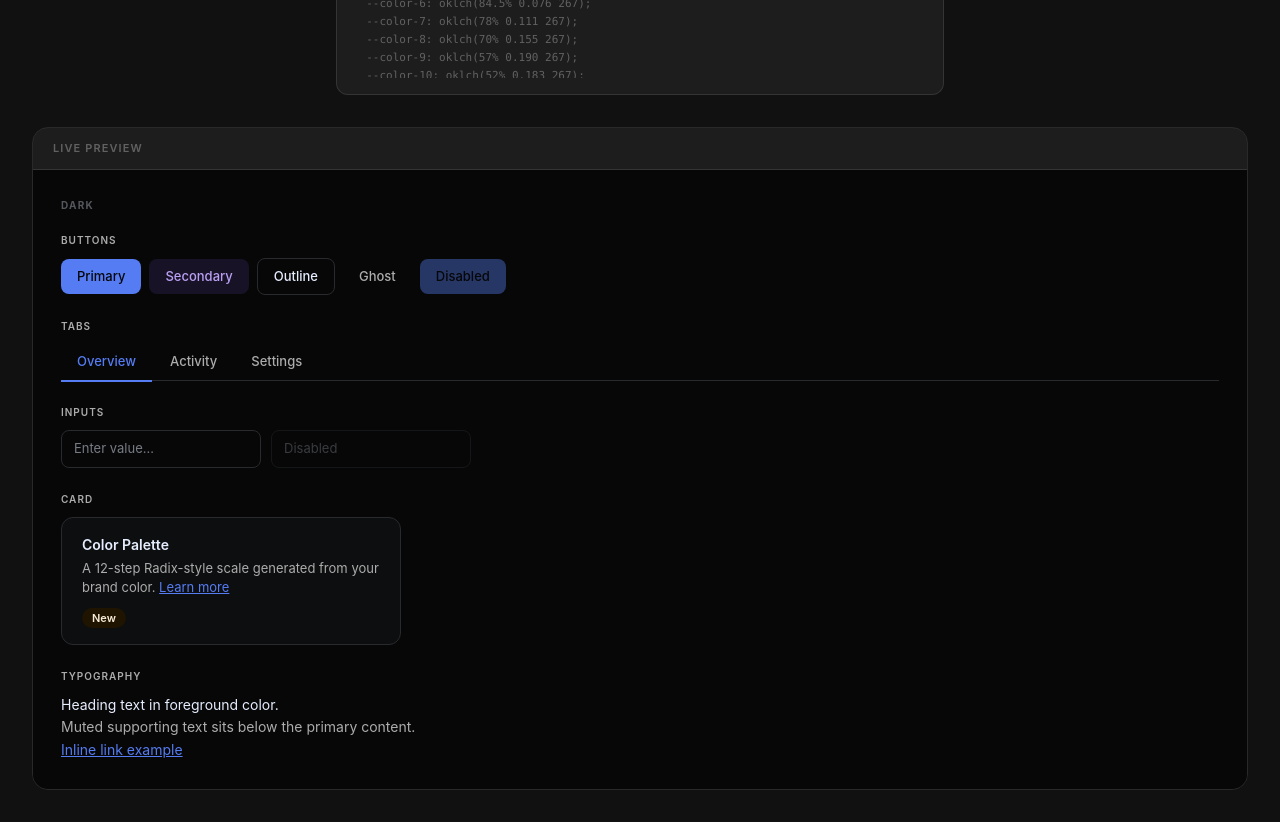
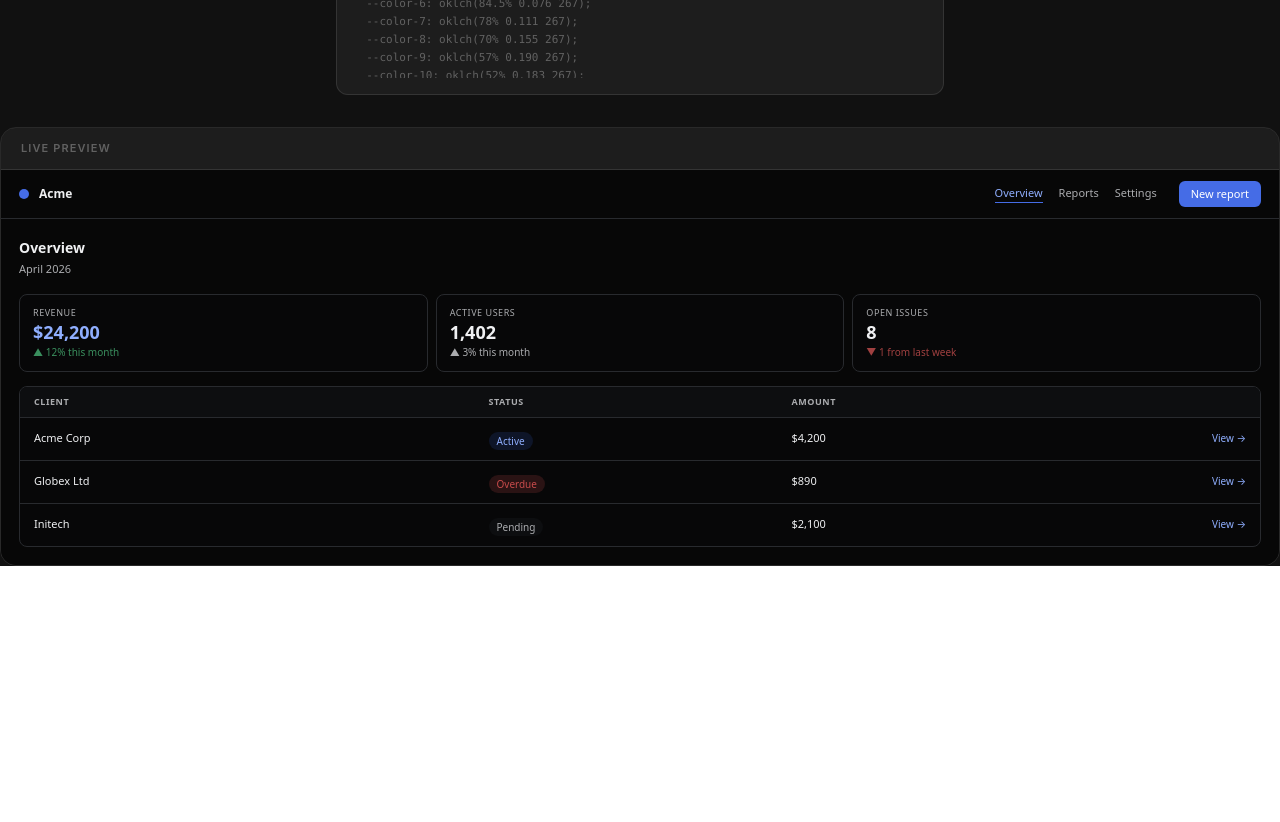
Before and after one commit to wonddark/colorizit, a React (Vite) app: page / in a window 1280 px wide. Shown: the part 1320-2142 px from the top of the page. After the commit the page ends 1886 px from the top, so only its background shows below. Built offline with nearby package versions, Linux system fonts and the light colour scheme.

Commit message:
feat: wire PreviewPanel to DashboardPreview, remove buildTokens from preview path

```diff
--- a/src/components/PreviewPanel.tsx
+++ b/src/components/PreviewPanel.tsx
@@ -1,6 +1,4 @@
-import { useMemo } from 'react'
-import { buildTokens } from '../lib/buildTokens'
-import { ComponentKit } from './ComponentKit'
+import { DashboardPreview } from './DashboardPreview'
 import type { PaletteResult, BackgroundResult } from '../lib/generatePalette'
 
 type Props = {
@@ -13,22 +11,19 @@ type Props = {
   theme: 'light' | 'dark'
 }
 
-export function PreviewPanel({ palette, neutralGray, tintedGray, background, accentPalette, secondaryPalette, theme }: Props) {
-  const tokens = useMemo(
-    () => buildTokens(palette, neutralGray, tintedGray, background, accentPalette, secondaryPalette),
-    [palette, neutralGray, tintedGray, background, accentPalette, secondaryPalette],
-  )
-
+export function PreviewPanel({ palette, tintedGray, background, accentPalette, theme }: Props) {
   return (
-    <section style={{ padding: '0 32px 32px' }}>
+    <section>
       <div style={{ borderRadius: '16px', border: '1px solid var(--app-border)', overflow: 'hidden' }}>
         <div style={{ padding: '12px 20px', borderBottom: '1px solid var(--app-border)', fontSize: '11px', fontWeight: 600, textTransform: 'uppercase', letterSpacing: '0.1em', color: 'var(--app-fg-muted)', background: 'var(--app-surface)' }}>
           Live Preview
         </div>
-        <ComponentKit
-          id={`preview-${theme}`}
-          tokens={tokens[theme]}
-          label={theme === 'light' ? 'Light' : 'Dark'}
+        <DashboardPreview
+          palette={palette}
+          gray={tintedGray}
+          background={background}
+          accentPalette={accentPalette}
+          theme={theme}
         />
       </div>
     </section>
```
